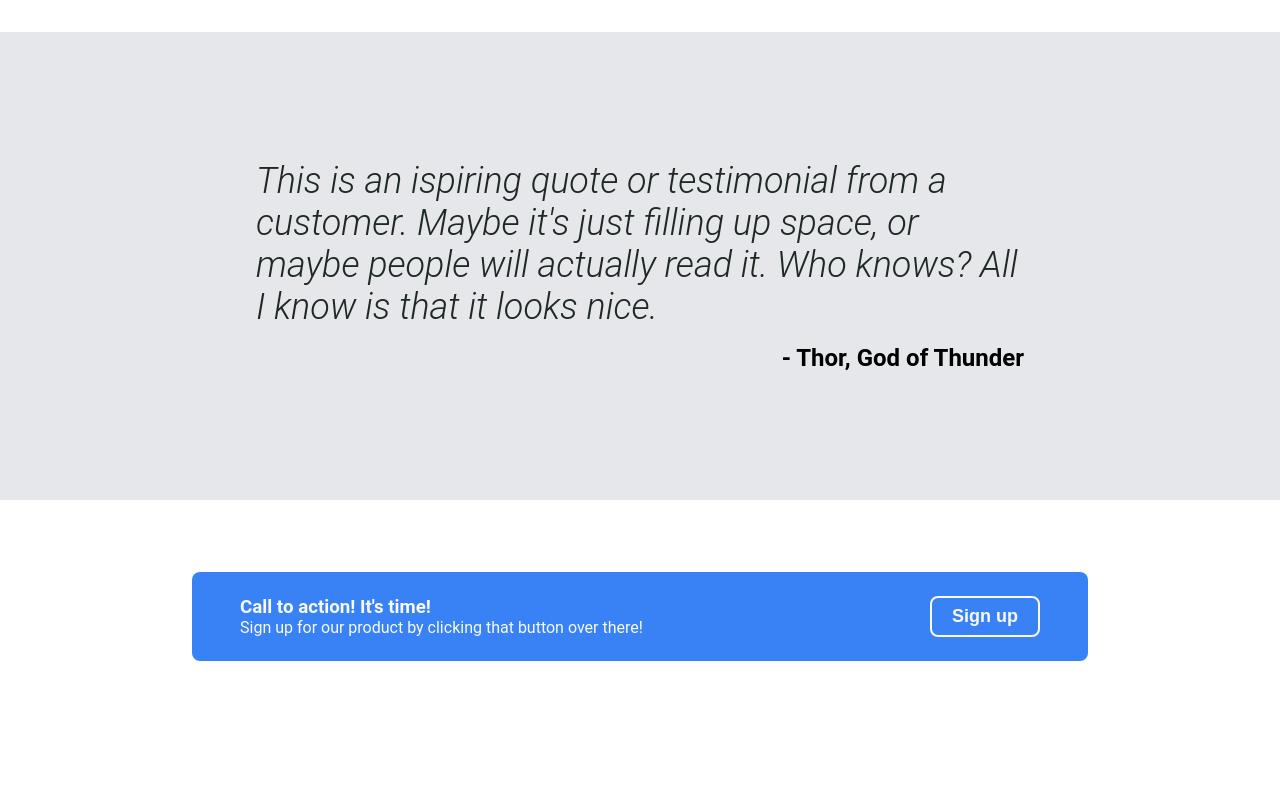
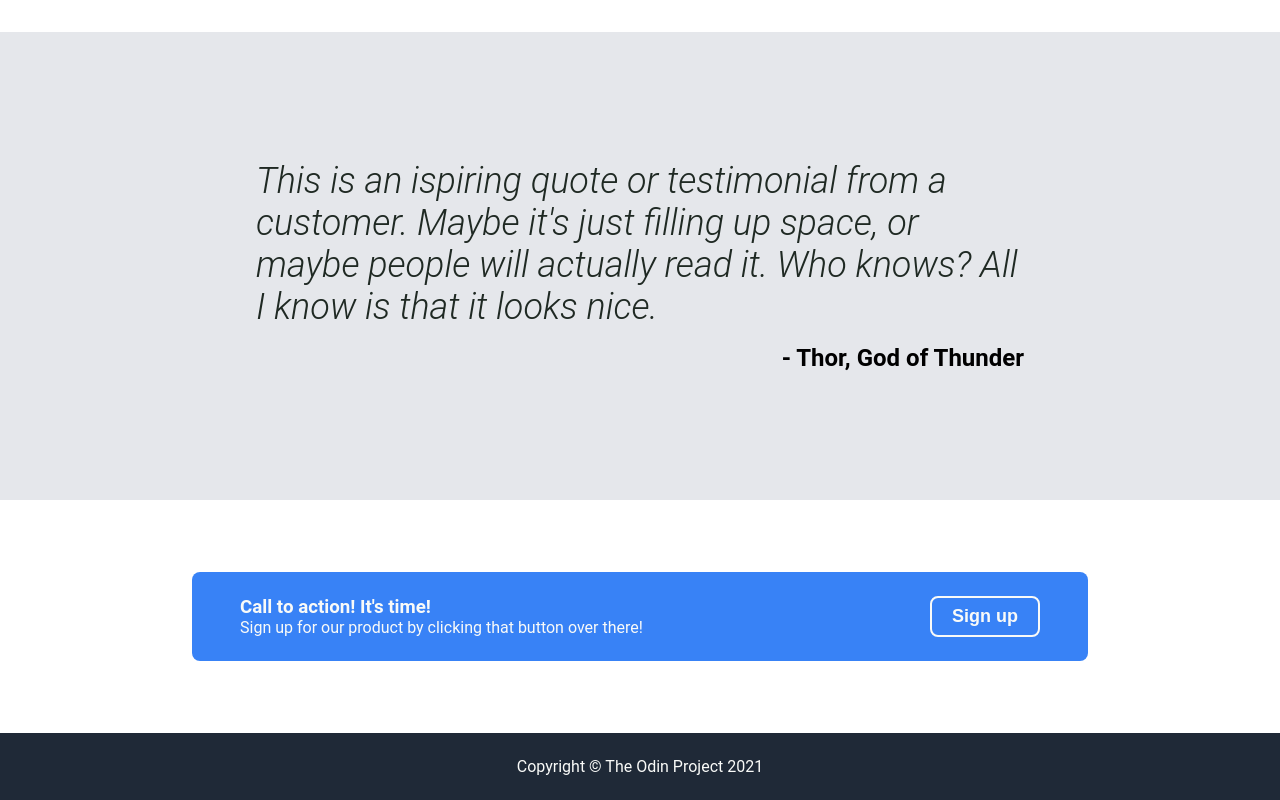
Before and after one commit to cichocj00/odin-landing-page, a plain HTML site: page index.html in a window 1280 px wide. Shown: the part 837-1637 px from the top of the page. Before the commit the page ends 1570 px from the top, so only its background shows below. Drawn offline with Linux system fonts and the light colour scheme.

Commit message:
Create footer

```diff
--- a/index.html
+++ b/index.html
@@ -110,5 +110,11 @@
             </div>
         </div>
     </section>
+
+    <footer>
+        <div class="container-960">
+            <p>Copyright &copy; The Odin Project 2021</p>
+        </div>
+    </footer>
 </body>
 </html>
--- a/styles.css
+++ b/styles.css
@@ -188,3 +188,11 @@ img {
     color: #F9FAF8;
     font-weight: 900;
 }
+
+/* Footer */
+
+footer {
+    padding: 24px 0;
+    color: #F9FAF8;
+    text-align: center;
+}
```
